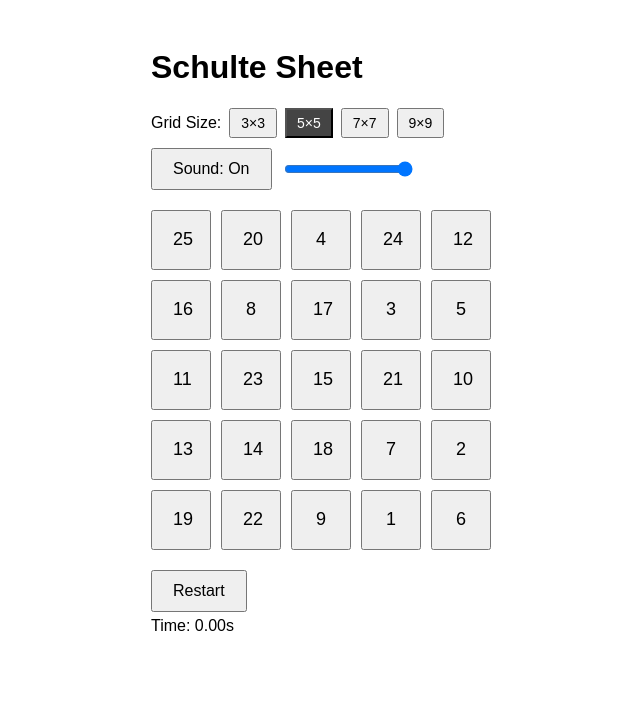
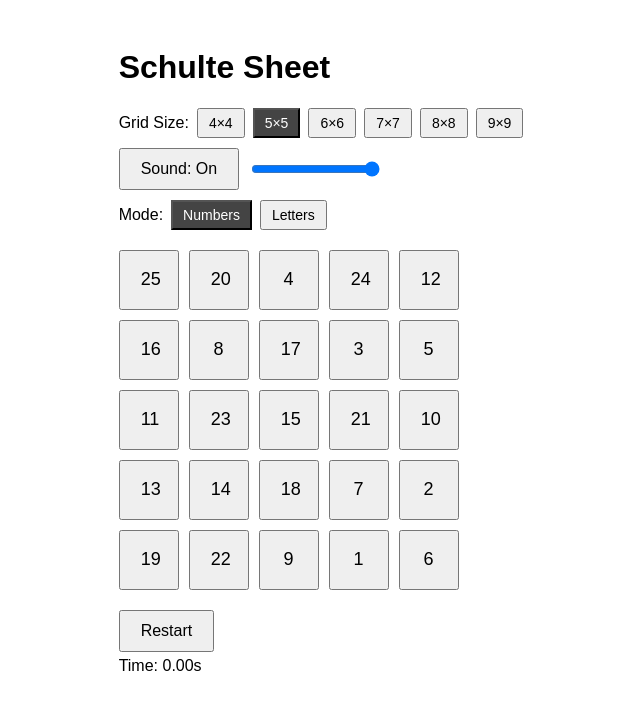
Before and after one commit to unomns/shulte, a website with bundled scripts: page public/index.html in a window 1280 px wide. Both pictures are taken after a click on the button "5×5". Shown: the whole page, without its empty margins (319-959 px from the left). Built offline with nearby package versions, Linux system fonts and the light colour scheme.

Commit message:
add click sound && more grid sizes

```diff
--- a/public/index.html
+++ b/public/index.html
@@ -11,24 +11,25 @@
   <div id="app">
     <h1>Schulte Sheet</h1>
 
-    <!-- <label for="gridSize">Grid Size:</label>
-    <select id="gridSize">
-      <option value="3">3×3</option>
-      <option value="5" selected>5×5</option>
-      <option value="7">7×7</option>
-    </select> -->
-
     <div id="size-buttons">
       Grid Size:
-      <button data-size="3">3×3</button>
+      <button data-size="4">4×4</button>
       <button data-size="5" class="active">5×5</button>
+      <button data-size="6">6×6</button>
       <button data-size="7">7×7</button>
+      <button data-size="8">8×8</button>
       <button data-size="9">9×9</button>
     </div>
 
     <div id="sound-settings">
       <button id="toggle-sound">Sound: On</button>
       <input id="volume" type="range" min="0" max="0.3" step="0.01" value="1" />
+    </div>
+
+    <div id="mode-buttons">
+      Mode:
+      <button data-mode="numbers" class="active">Numbers</button>
+      <button data-mode="letters">Letters</button>
     </div>
 
     <div id="grid"></div>
--- a/public/style.css
+++ b/public/style.css
@@ -50,3 +50,20 @@ body {
     background-color: #444;
     color: white;
   }
+
+  #mode-buttons {
+    display: flex;
+    align-items: center;
+    gap: 8px;
+    margin-top: 10px;
+  }
+
+  #mode-buttons button {
+    padding: 5px 10px;
+    font-size: 14px;
+  }
+
+  #mode-buttons button.active {
+    background-color: #444;
+    color: white;
+  }
--- a/src/app.ts
+++ b/src/app.ts
@@ -3,6 +3,8 @@ let expected: number = 1;
 let startTime: number | null = null;
 let intervalId: ReturnType<typeof setInterval>;
 let soundEnabled: boolean = true;
+let currentMode: "numbers" | "letters" = "numbers";
+
 
 const gridEl = document.getElementById("grid")!;
 const timerEl = document.getElementById("timer")!;
@@ -12,13 +14,18 @@ const defaultVolume = 0.1
 const correctSound = new Audio("sounds/correct.wav");
 const wrongSound = new Audio("sounds/wrong.wav");
 const completeSound = new Audio("sounds/complete.wav");
+const clickSound = new Audio("sounds/click.mp3");
+clickSound.volume = defaultVolume
 correctSound.volume = defaultVolume
 wrongSound.volume = defaultVolume
 completeSound.volume = defaultVolume
+
 const toggleBtn = document.getElementById("toggle-sound") as HTMLButtonElement;
 const volumeSlider = document.getElementById("volume") as HTMLInputElement;
 
 toggleBtn.onclick = () => {
+    clickSound.currentTime = 0;
+    clickSound.play();
     soundEnabled = !soundEnabled;
     toggleBtn.textContent = soundEnabled ? "Sound: On" : "Sound: Off";
 };
@@ -32,9 +39,25 @@ volumeSlider.oninput = () => {
 const sizeButtons = document.querySelectorAll<HTMLButtonElement>("#size-buttons button[data-size]");
 sizeButtons.forEach(btn => {
     btn.addEventListener("click", () => {
+        clickSound.currentTime = 0;
+        clickSound.play();
+
         sizeButtons.forEach(b => b.classList.remove("active"));
         btn.classList.add("active");
         gridSize = parseInt(btn.dataset.size || "5");
+        renderGrid();
+    });
+});
+
+const modeButtons = document.querySelectorAll<HTMLButtonElement>("#mode-buttons button[data-mode]");
+modeButtons.forEach(btn => {
+    btn.addEventListener("click", () => {
+        clickSound.currentTime = 0;
+        clickSound.play();
+
+        modeButtons.forEach(b => b.classList.remove("active"));
+        btn.classList.add("active");
+        currentMode = btn.dataset.mode as "numbers" | "letters";
         renderGrid();
     });
 });
@@ -44,6 +67,29 @@ function generateNumbers(size: number): number[] {
 
     return numbers.sort(() => Math.random() - 0.5);
 }
+
+function generateLabels(size: number): string[] {
+    const count = size * size;
+    let labels: string[];
+
+    if (currentMode === "numbers") {
+        labels = Array.from({ length: count }, (_, i) => (i + 1).toString());
+    } else {
+        const letters = [];
+        for (let i = 0; i < count; i++) {
+            letters.push(String.fromCharCode(65 + i)); // A-Z...
+        }
+        labels = letters;
+    }
+
+    return labels.sort(() => Math.random() - 0.5)
+}
+
+function expectedLabel(): string {
+    if (currentMode === "numbers") return expected.toString();
+    return String.fromCharCode(64 + expected); // A=65
+}
+
 
 function updateTimer() {
     if (startTime) {
@@ -61,12 +107,12 @@ function renderGrid() {
 
     gridEl.style.gridTemplateColumns = `repeat(${gridSize}, 60px)`;
 
-    const numbers = generateNumbers(gridSize);
+    const numbers = generateLabels(gridSize);
     numbers.forEach(n => {
         const btn = document.createElement("button");
         btn.textContent = n.toString();
         btn.onclick = () => {
-            if (n === expected) {
+            if (n === expectedLabel()) {
                 if (soundEnabled) {
                     correctSound.currentTime = 0;
                     correctSound.play();
```
Also changed, not shown: 1 other file. Lines whose indentation alone changed are shown as unchanged.
